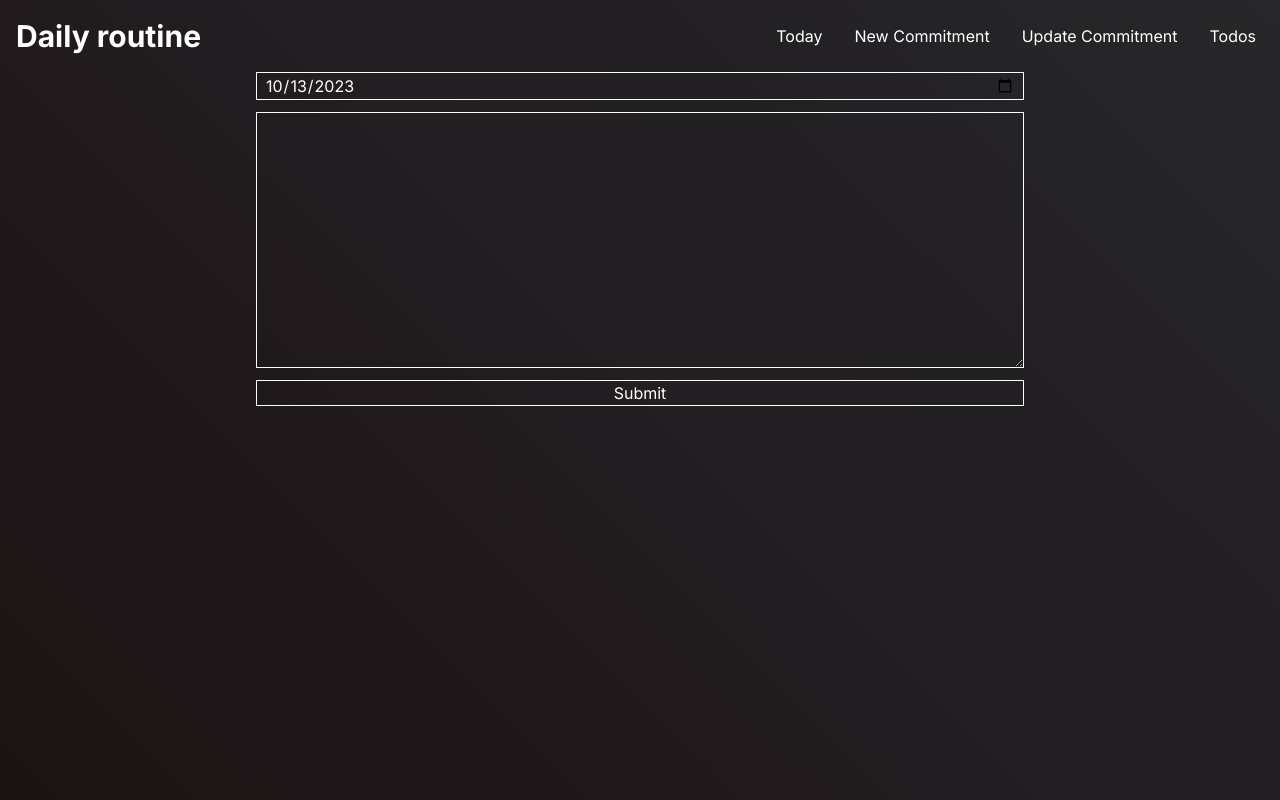
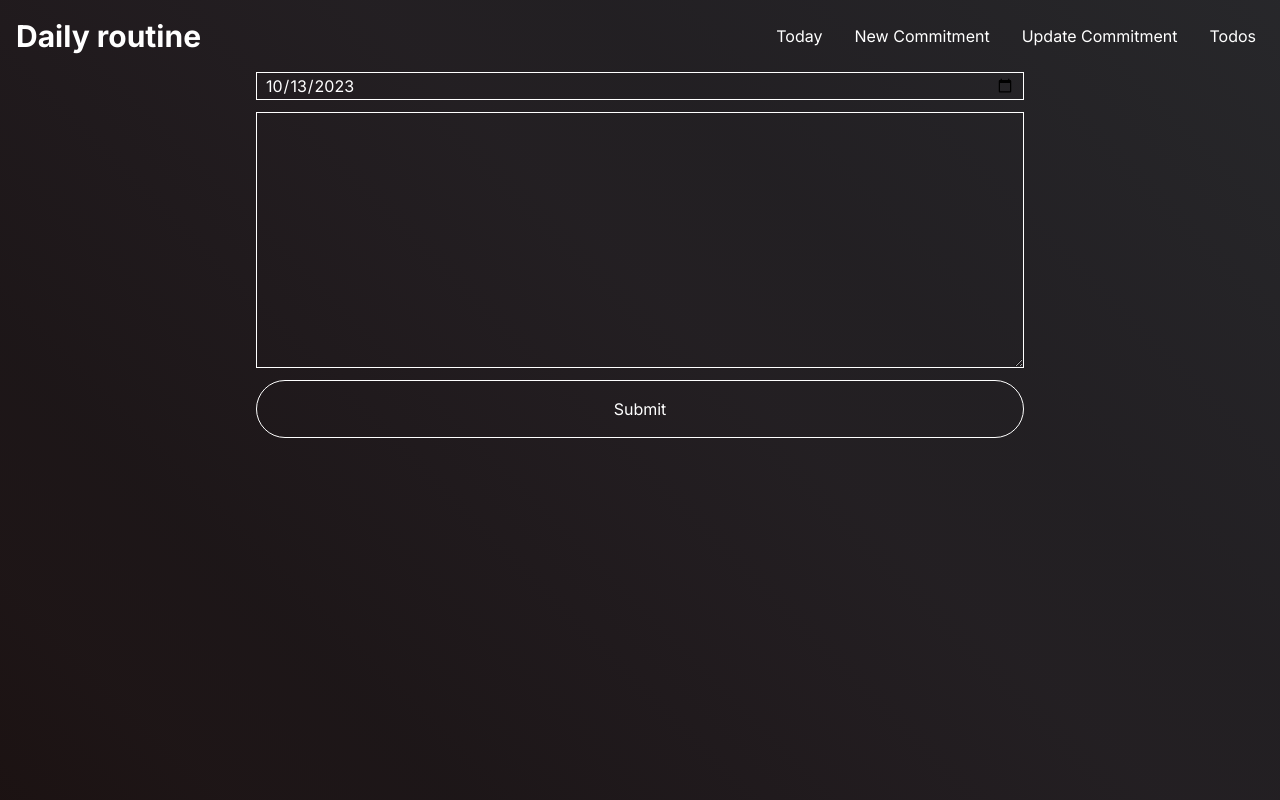
Before and after one commit to Tuubaas/daily-routine, a Next.js app: page /commitments/new in a window 1280 px wide. Built offline with nearby package versions, Linux system fonts and the light colour scheme.

Commit message:
Add Button component

```diff
--- a/app/commitments/new/page.tsx
+++ b/app/commitments/new/page.tsx
@@ -1,5 +1,6 @@
 import dayjs from 'dayjs';
 import { db, CommitmentsTable } from '@/lib/drizzle';
+import Button from '@/components/Button';
 
 export default function Page() {
   async function create(formData: FormData) {
@@ -33,7 +34,7 @@ export default function Page() {
       >
         <input name="date" type="date" defaultValue={today} />
         <textarea className="min-h-[256px]" name="commitments" />
-        <button>Submit</button>
+        <Button>Submit</Button>
       </form>
     </main>
   );
--- /dev/null
+++ b/components/Button.tsx
@@ -0,0 +1,54 @@
+import type { LinkProps } from 'next/link';
+import Link from 'next/link';
+
+type BaseProps = {
+  children: React.ReactNode;
+  className?: never;
+};
+
+type AsButtonProps = BaseProps &
+  React.ButtonHTMLAttributes<HTMLButtonElement> & {
+    as?: 'button';
+  };
+
+type AsLinkProps = BaseProps &
+  LinkProps & {
+    as: 'link';
+  };
+
+type AsExternalLink = BaseProps &
+  React.AnchorHTMLAttributes<HTMLAnchorElement> & {
+    as: 'external';
+  };
+
+type Props = AsButtonProps | AsLinkProps | AsExternalLink;
+
+function Button(props: Props) {
+  const classNames =
+    'flex justify-center items-center text-white p-4 rounded-full hover:underline hover:underline-offset-4';
+
+  if (props.as === 'link') {
+    const { as, children, ...rest } = props;
+    return (
+      <Link className={classNames} {...rest}>
+        {children}
+      </Link>
+    );
+  } else if (props.as === 'external') {
+    const { as, children, ...rest } = props;
+    return (
+      <a className={classNames} {...rest}>
+        {children}
+      </a>
+    );
+  } else {
+    const { as, children, ...rest } = props;
+    return (
+      <button className={classNames} {...rest}>
+        {children}
+      </button>
+    );
+  }
+}
+
+export default Button;
```
